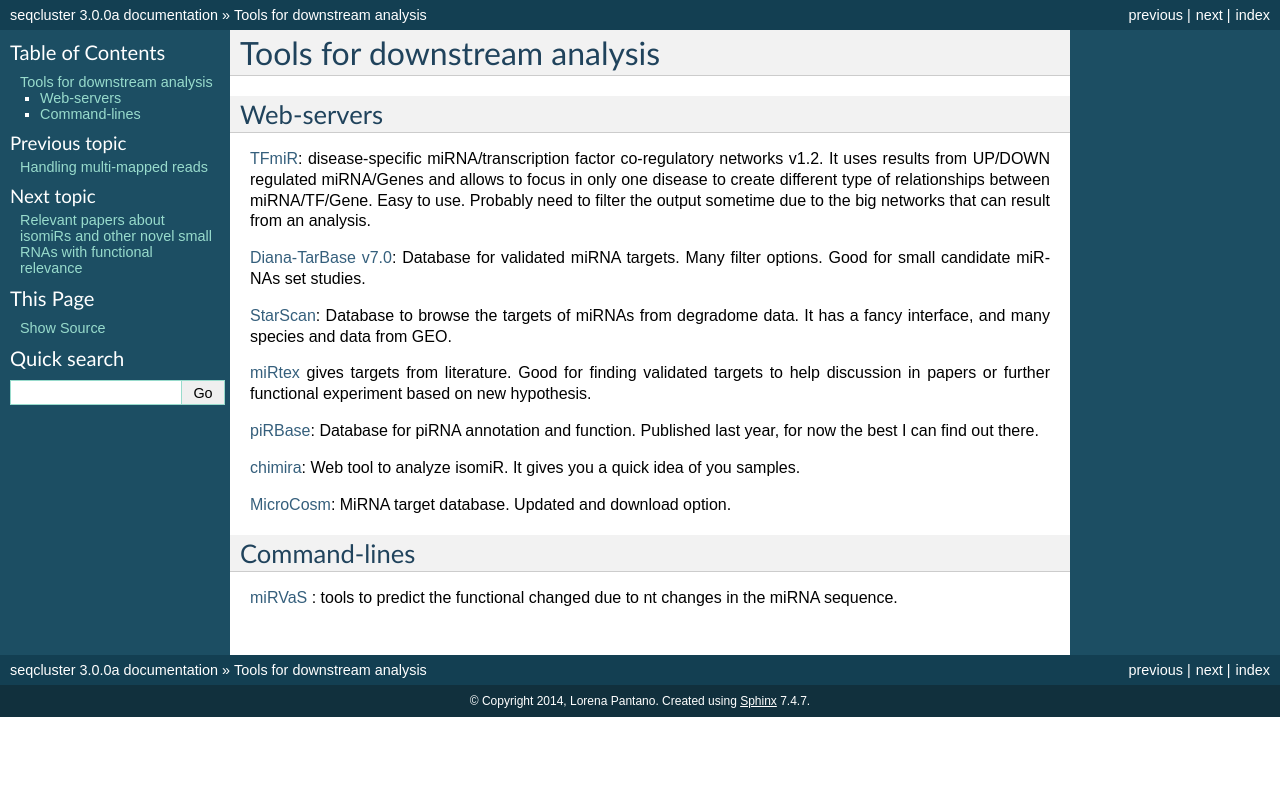
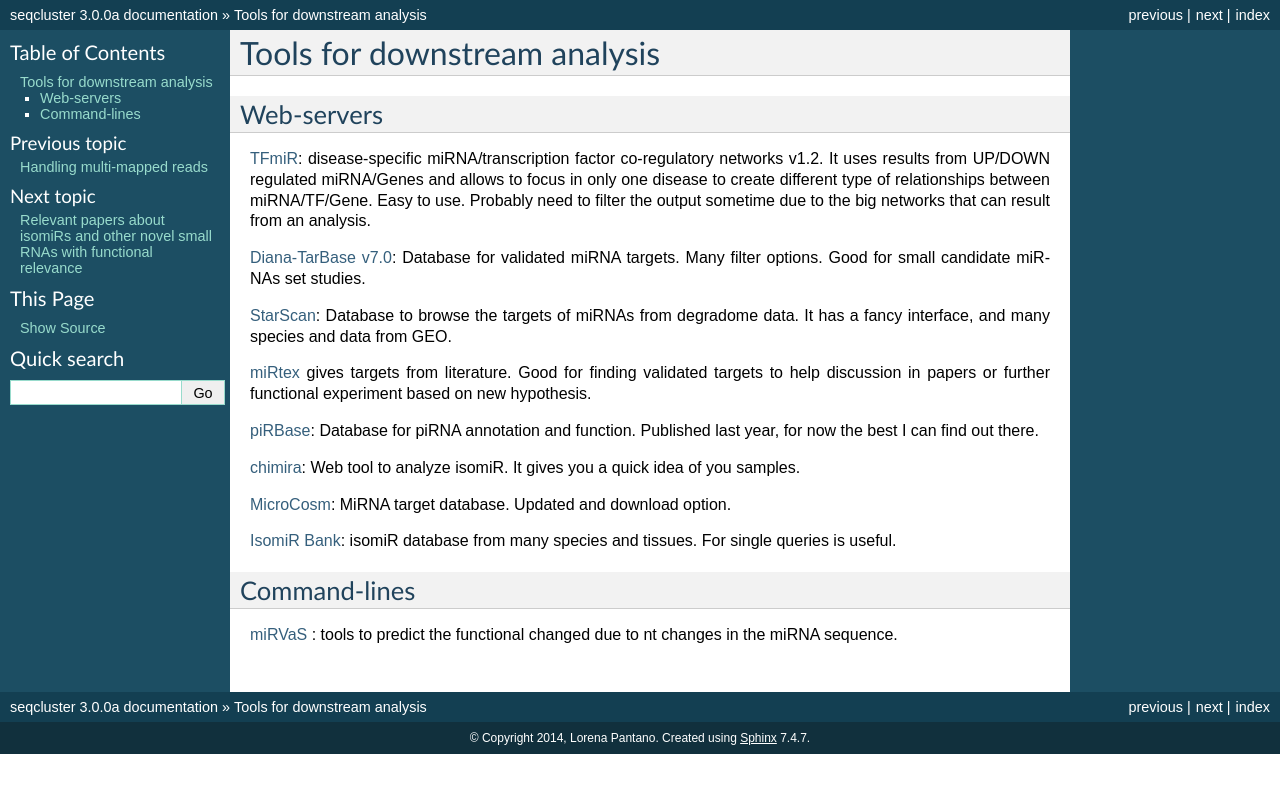
Before and after one commit to lpantano/seqcluster, a Sphinx documentation site: the page built from doc/source/tools.rst, in a window 1280 px wide. Shown: the top 793 px of the page. Built offline with Sphinx 7.4.7, drawn with Linux system fonts in a browser that asks for light colours.

Commit message:
Add isomir bank [skip CI]

```diff
--- a/doc/source/tools.rst
+++ b/doc/source/tools.rst
@@ -22,6 +22,8 @@ Web-servers
 
 `MicroCosm`_: MiRNA target database. Updated and download option.
 
+`IsomiR Bank <http://mcg.ustc.edu.cn/bsc/isomir>`_: isomiR database from many species and tissues. For single queries is useful.
+
 Command-lines
 -----------
 
```
